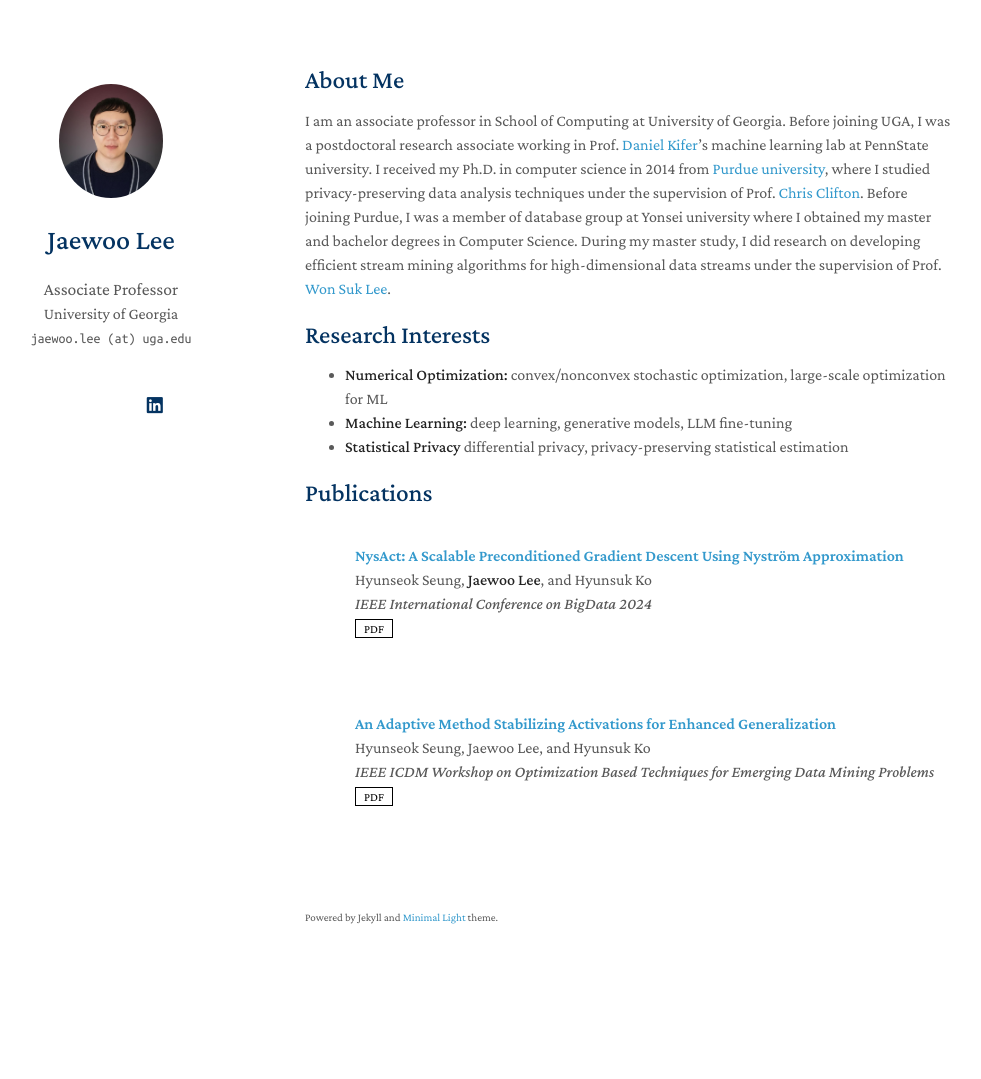
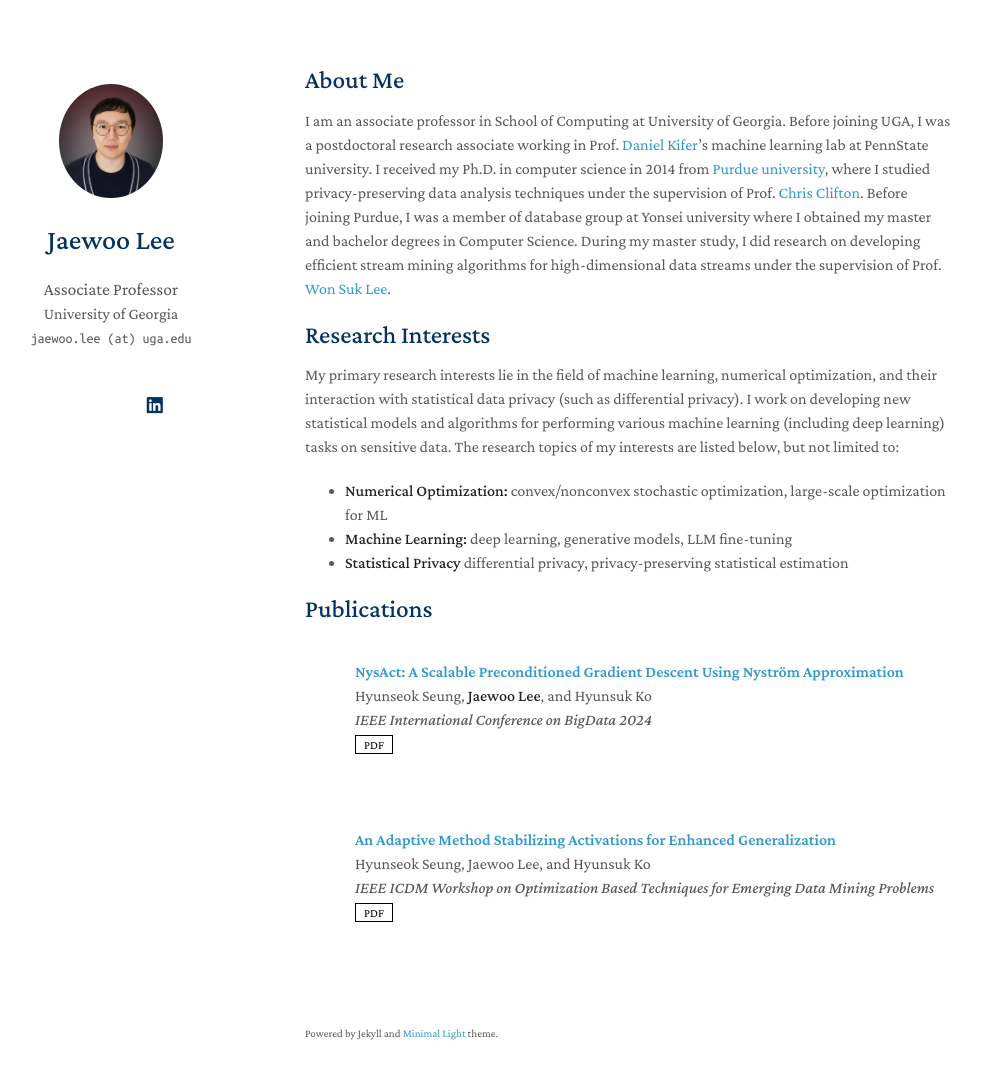
Before and after one commit to ppmlguy/ppmlguy.github.io, a Jekyll site: the page built from index.md, in a window 1280 px wide and 1114 px high. Shown: the top 1079 px of the window, without its empty margins (165-1146 px from the left). Built offline with Jekyll 4.4.1, drawn with Linux system fonts in a browser that asks for light colours; a style sheet for code colours, icons or effects is not loaded; our own code applies the rules of GitHub Pages for plain Markdown files.

Commit message:
minor change

```diff
--- a/index.md
+++ b/index.md
@@ -7,6 +7,8 @@ I am an associate professor in School of Computing at University of Georgia. Bef
 
 ## Research Interests
 
+My primary research interests lie in the field of machine learning, numerical optimization, and their interaction with statistical data privacy (such as differential privacy). I work on developing new statistical models and algorithms for performing various machine learning (including deep learning) tasks on sensitive data. The research topics of my interests are listed below, but not limited to:
+
 - **Numerical Optimization:** convex/nonconvex stochastic optimization, large-scale optimization for ML
 - **Machine Learning:** deep learning, generative models, LLM fine-tuning
 - **Statistical Privacy** differential privacy, privacy-preserving statistical estimation
```
